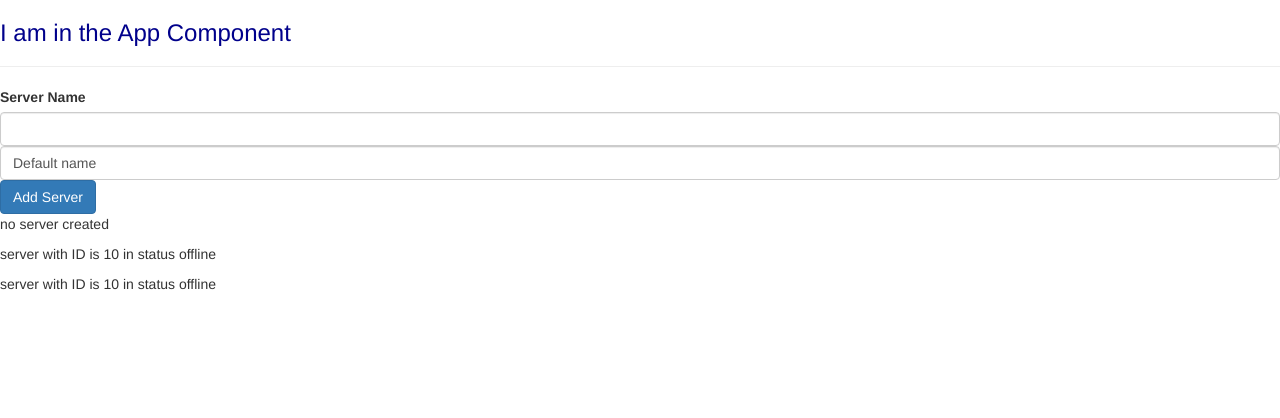
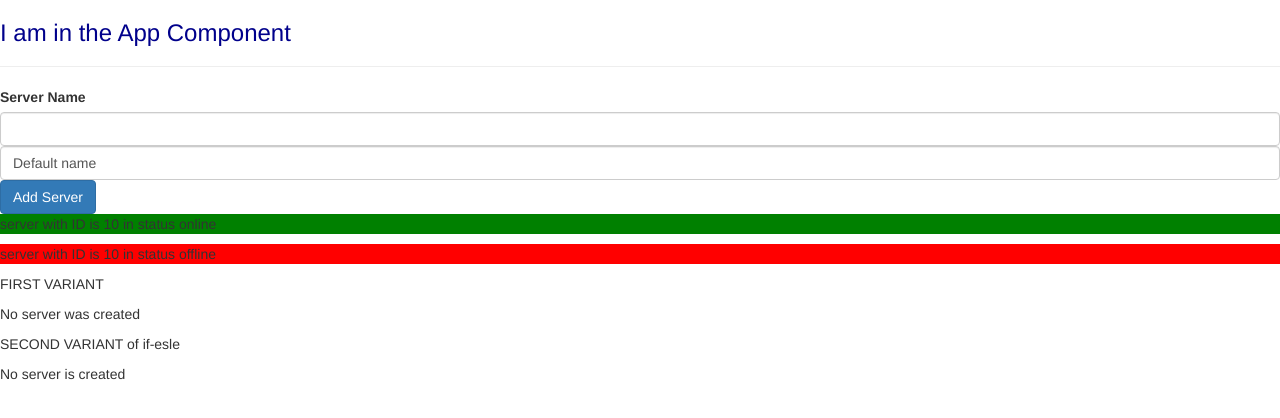
Before and after one commit to Tatsianacs/Angular-app, an Angular app: page / in a window 1280 px wide. Shown: the top 418 px of the page. Built offline with nearby package versions, Linux system fonts and the light colour scheme.

Commit message:
feat: add NgStyle

```diff
--- a/src/app/server/server.component.html
+++ b/src/app/server/server.component.html
@@ -1 +1 @@
-<p>{{ 'server' }} with ID is {{ serverId }} in status {{ getServerStatus() }}</p>
+<p [ngStyle]="{backgroundColor: getColor()}">{{ 'server' }} with ID is {{ serverId }} in status {{ getServerStatus() }}</p>
--- a/src/app/server/server.component.ts
+++ b/src/app/server/server.component.ts
@@ -8,7 +8,15 @@ export class ServerComponent {
     serverId = 10;
     serverStatus = 'offline';
 
+    constructor() {
+        this.serverStatus = Math.random() > 0.5 ? 'online' : 'offline';
+    }
+
     getServerStatus() {
         return this.serverStatus;
     }
+
+    getColor() {
+        return this.serverStatus === 'online' ? 'green' : 'red';
+    }
 }
--- a/src/app/servers/servers.component.html
+++ b/src/app/servers/servers.component.html
@@ -4,6 +4,18 @@
 <button class="btn btn-primary" [disabled]="!allowNewServer" (click)="onCreateServer()">Add Server</button>
 <!--<p [innerText]="allowNewServer"></p>-->
 <!--<p>{{ serverName}}</p>-->
-<p>{{serverCreationStatus}}</p>
+<!--<p>{{serverCreationStatus}}</p>-->
+
+<p *ngIf="serverCreated">Server is created, server name is {{ serverName }}</p>
 <app-server></app-server>
 <app-server></app-server>
+
+<!--Two varinats of IF ELSE-->
+<p>FIRST VARIANT</p>
+<p *ngIf="serverCreated; else noServer">Server is created, server name is {{ serverName }}</p>
+<ng-template #noServer>
+  <p>No server was created</p>
+</ng-template>
+<p>SECOND VARIANT of if-esle</p>
+<p *ngIf="!serverCreated">No server is created</p>
+<p *ngIf="serverCreated">Server is created, server name is {{ serverName }}</p>
--- a/src/app/servers/servers.component.ts
+++ b/src/app/servers/servers.component.ts
@@ -1,4 +1,4 @@
-import { Component, OnInit } from '@angular/core';
+import {Component, OnInit} from '@angular/core';
 
 @Component({
     selector: 'app-servers',
@@ -9,11 +9,12 @@ export class ServersComponent implements OnInit {
     allowNewServer = false;
     serverCreationStatus = 'no server created';
     serverName = 'Default name';
+    serverCreated = false;
 
     constructor() {
         setTimeout(() => {
             this.allowNewServer = true;
-      },2000);
+        }, 2000);
     }
 
     ngOnInit() {
@@ -21,6 +22,7 @@ export class ServersComponent implements OnInit {
     }
 
     onCreateServer() {
+        this.serverCreated = true;
         this.serverCreationStatus = 'server was created. Name is ' + this.serverName;
     }
 
```
Lines whose indentation alone changed are shown as unchanged.
